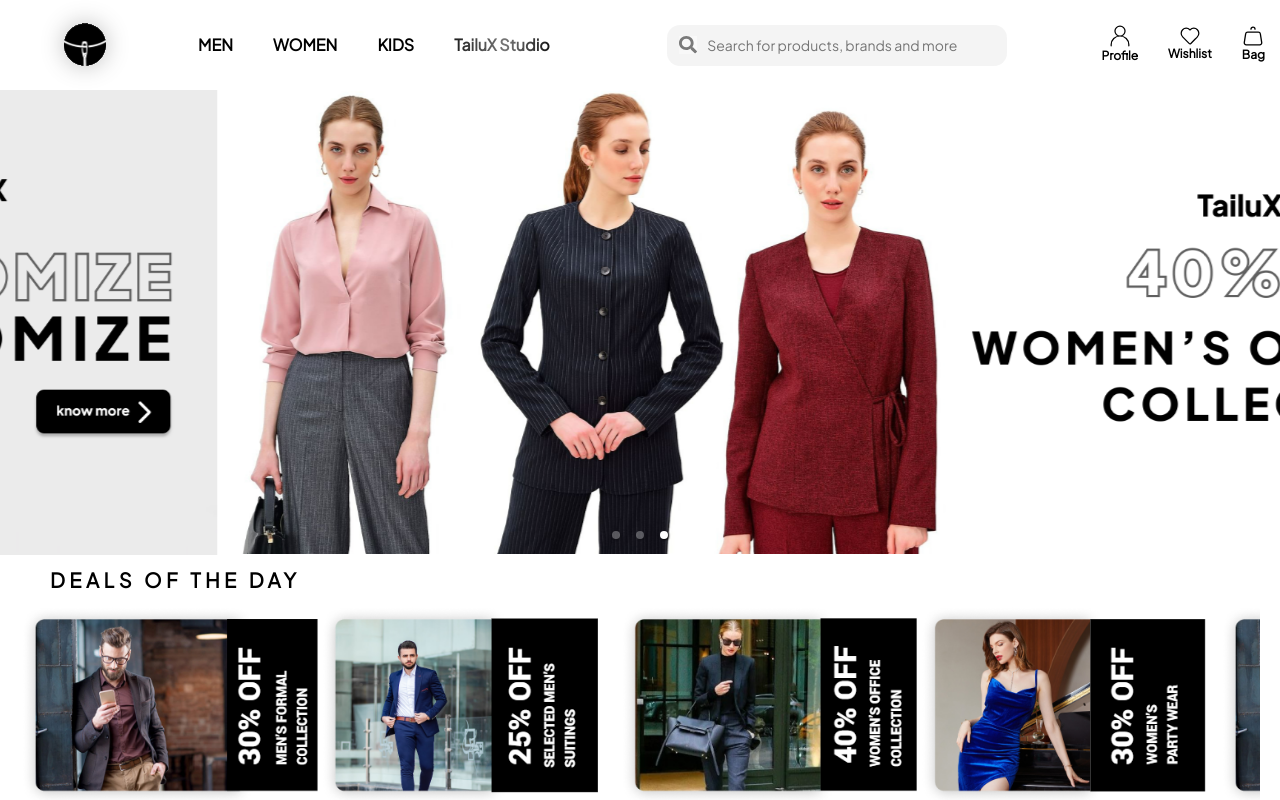
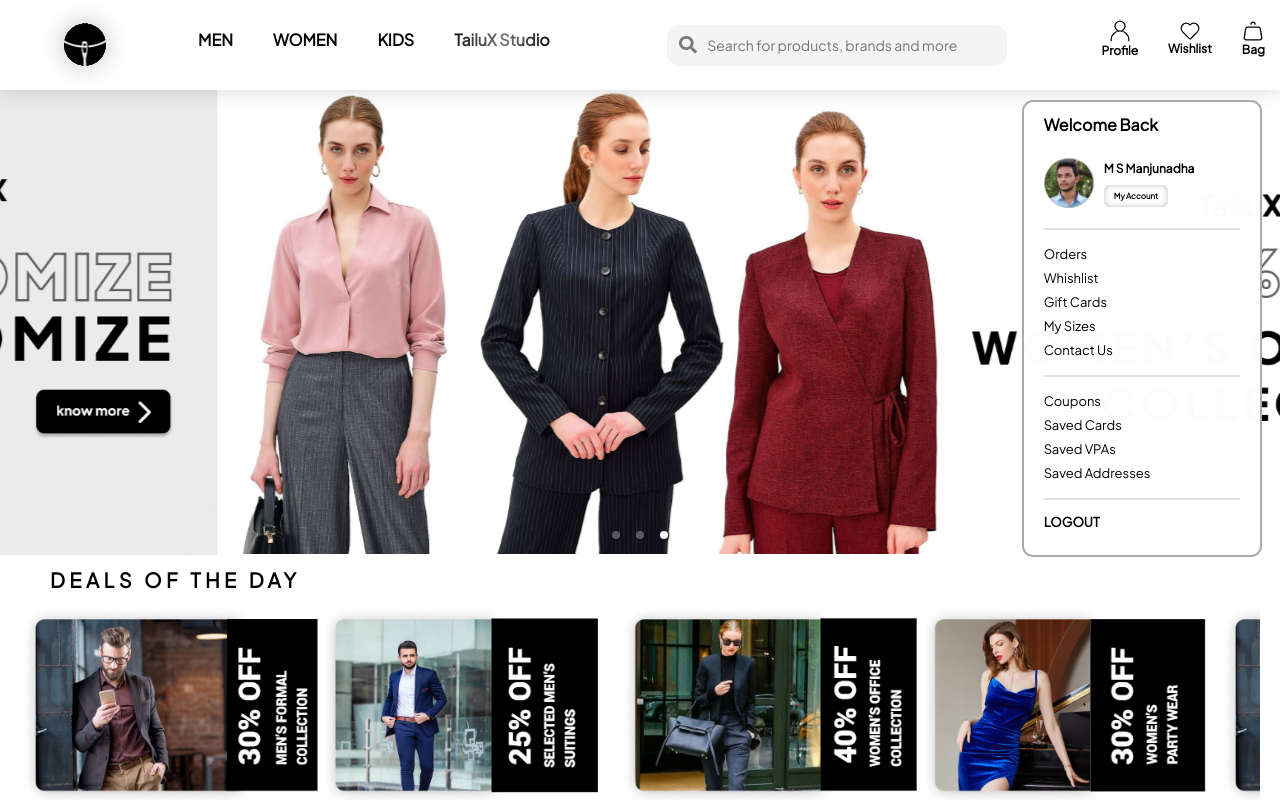
Before and after one commit to iamshiv007/tailux, a React (Create React App) app: page / in a window 1280 px wide. Shown: the top 800 px of the page. Built offline with nearby package versions, Linux system fonts and the light colour scheme.

Commit message:
Navbar hover Effects and ProfileDropDown Completed

```diff
--- a/src/components/layout/navbar/Navbar.css
+++ b/src/components/layout/navbar/Navbar.css
@@ -3,12 +3,11 @@
   justify-content: space-between;
   align-items: center;
   background: rgba(255, 255, 255, 0.38);
-    box-shadow: 0px -3.99722px 22.984px rgba(0, 0, 0, 0.25);
+  box-shadow: 0px -3.99722px 22.984px #00000040;
   backdrop-filter: blur(59.4587px);
-  }
-
-  nav a, nav img, nav div{
-    background-color: rgba(255, 255, 255, 0.38) !important;
+  position: sticky;
+  top:0%;
+  z-index: 10;
 }
 
 nav .navLogo {
@@ -24,12 +23,18 @@
   text-decoration: none;
   color: black;
   font-size: 16px;
-    font-weight: 700;
-    font-family: "Plus Jakarta Sans";
-    padding: 0 20px;
+  font-weight: 900;
+  padding: 0 15px;
+  margin: 0 5px;
   height: 90px;
   display: flex;
   align-items: center;
+  border-bottom: 10px solid transparent;
+  transition: all 0.5s;
+}
+
+nav .categoryLink > div > a:hover {
+  border-bottom: 10px solid #3a3a3a;
 }
 
 nav .categoryLink > .TailuXStudioLink > a {
@@ -43,6 +48,20 @@
   -webkit-text-fill-color: transparent;
   background-clip: text;
   -webkit-text-fill-color: transparent;
+}
+
+nav .categoryLink > .TailuXStudioLink > a:hover {
+  background: linear-gradient(
+    90deg,
+    #001f8b 2.24%,
+    #0085ff 51.81%,
+    #00229c 92.63%
+  );
+  -webkit-background-clip: text;
+  -webkit-text-fill-color: transparent;
+  background-clip: text;
+  -webkit-text-fill-color: transparent;
+  border-bottom: 10px solid transparent;
 }
 
 nav > .searchBar {
@@ -77,7 +96,7 @@
 
 nav > .rightSide {
   display: flex;
-    align-items: end;
+  align-items: flex-end;
 }
 
 nav > .rightSide > div > a {
@@ -91,6 +110,19 @@
   height: 90px;
 }
 
+nav .rightSide > div > a {
+  border-bottom: 10px solid transparent;
+}
+
+nav .rightSide > div:first-child > a{
+  position: relative;
+}
+
+nav .rightSide > div:first-child > a:hover {
+  border-bottom: 10px solid #3a3a3a;
+  transition: all 1s;
+}
+
 nav > .rightSide > div > a > div {
   display: flex;
   flex-direction: column;
--- a/src/components/layout/navbar/Navbar.jsx
+++ b/src/components/layout/navbar/Navbar.jsx
@@ -1,4 +1,4 @@
-import React from "react";
+import React, { Fragment, useState } from "react";
 import { Link } from "react-router-dom";
 import Logo from "../../../assests/images/Logo.svg";
 import SearchIcon from "../../../assests/images/SearchIcon.svg";
@@ -6,10 +6,22 @@
 import WishlistIcon from "../../../assests/images/WishlistIcon.svg";
 import BagIcon from "../../../assests/images/BagIcon.svg";
 import "./Navbar.css";
+import ProfileDropDown from "./ProfileDropDown";
 
 const Navbar = () => {
+
+  const [display1, setDisplay1] = useState('')
+
+  const VisibleProfileDropDown = () => {
+    setDisplay1('block')
+  }
+
+  const InVisibleProfileDropDown = () => {
+    setDisplay1("none")
+  }
+
   return (
-    <div>
+    <Fragment>
       <nav>
         <div className="d-flex">
             <img className="navLogo me-5" src={Logo} alt="Tailux" />
@@ -40,11 +52,12 @@
 
         <div className="rightSide">
           <div>
-            <Link to="/">
+            <Link to="/" onMouseOver={VisibleProfileDropDown} onMouseOut={InVisibleProfileDropDown}>
               <div>
                 <img src={ProfileIcon} alt="ProfileIcon" />
                 <p>Profile</p>
               </div>
+                <ProfileDropDown display={display1} />
             </Link>
           </div>
           <div>
@@ -65,7 +78,7 @@
           </div>
         </div>
       </nav>
-    </div>
+    </Fragment>
   );
 };
 
--- /dev/null
+++ b/src/components/layout/navbar/ProfileDropDown.css
@@ -0,0 +1,97 @@
+.profileDropDownContainerWrapper {
+  position: absolute;
+  top: 100%;
+  left: -120%;
+}
+.profileDropDownContainer {
+  margin-top: 20px;
+  border: 2px solid #ababab;
+  border-radius: 11px;
+  width: 240px;
+  height: fit-content;
+  padding: 10px 20px !important;
+  background: rgba(255, 255, 255, 0.99);
+  backdrop-filter: blur(56.5px);
+}
+
+.profileDropDownContainer {
+  cursor: default;
+}
+
+.profileDropDownContainer a:hover {
+  color: black;
+}
+
+.profileDropDownContainer a {
+  width: fit-content;
+}
+
+.profileDropDownContainer > p:first-child {
+  font-size: 16px;
+  line-height: 18px;
+  padding: 4px 0;
+  width: 100%;
+}
+
+.profileDropDownContainer > div:nth-child(2) {
+  display: flex;
+  width: 100%;
+  padding: 20px 0;
+  column-gap: 10px;
+  align-items: center;
+  border-bottom: 2px solid #e1e1e1;
+}
+
+.profileDropDownContainer > div:nth-child(2) > img {
+  width: 50px;
+}
+
+.profileDropDownContainer > div:nth-child(2) > div > p {
+  font-size: 12px;
+  line-height: 14px;
+  font-weight: 700;
+  padding-bottom: 10px;
+}
+
+.profileDropDownContainer > div:nth-child(2) > div > a {
+  color: black;
+  font-weight: 700;
+  font-size: 8px;
+  line-height: 8px;
+  padding: 6px 10px;
+  background: #ffffff;
+  box-shadow: inset 0px 0px 6px rgba(0, 0, 0, 0.25);
+  border-radius: 5px;
+  text-decoration: none;
+  margin: 10px 0;
+}
+
+.profileDropDownContainer > div:nth-child(3),
+.profileDropDownContainer > div:nth-child(4) {
+  padding: 10px 0;
+  width: 100%;
+  border-bottom: 2px solid #e1e1e1;
+}
+
+.profileDropDownContainer > div:nth-child(3) > a,
+.profileDropDownContainer > div:nth-child(4) > a {
+  display: block;
+  font-weight: 500;
+  font-size: 13px;
+  line-height: 15px;
+  color: #000000;
+  text-decoration: none;
+  padding: 2px 0;
+  margin:5px 0;
+}
+
+.profileDropDownContainer > a {
+  display: block;
+  width: 100%;
+  font-size: 13px;
+  line-height: 15px;
+  color: #000000;
+  text-decoration: none;
+  padding: 15px 0;
+  font-weight: 700;
+}
--- /dev/null
+++ b/src/components/layout/navbar/ProfileDropDown.jsx
@@ -0,0 +1,46 @@
+import React, { Fragment } from "react";
+import "./ProfileDropDown.css";
+
+import ProfileImage1 from "../../../assests/images/ProfileImage1.svg";
+import { Link } from "react-router-dom";
+
+const ProfileDropDown = ({ display }) => {
+  return (
+    <Fragment>
+        <div className="profileDropDownContainerWrapper" style={{display:`${display}`}}>
+      <div className="profileDropDownContainer">
+        <p>Welcome Back</p>
+
+        <div className="userDetail">
+          <img src={ProfileImage1} alt="ProfileImage1" />
+          <div>
+            <p>M S Manjunadha</p>
+
+            <Link to='/myAccount'>My Account</Link>
+          </div>
+        </div>
+
+          <div>
+            <Link to="/orders">Orders</Link>
+            <Link to="/whishlist">Whishlist</Link>
+            <Link to="/giftCards">Gift Cards</Link>
+            <Link to="/mySizes">My Sizes</Link>
+            <Link to="/contactUs">Contact Us</Link>
+          </div>
+
+          <div>
+          <Link to="/coupons">Coupons</Link>
+          <Link to="/savedCards">Saved Cards</Link>
+          <Link to="/savedVPAs">Saved VPAs</Link>
+          <Link to="/savedAddresses">Saved Addresses</Link>
+          </div>
+
+          <Link to="/logout">LOGOUT</Link>
+
+      </div>
+      </div>
+    </Fragment>
+  );
+};
+
+export default ProfileDropDown;
--- a/src/components/product/Product.css
+++ b/src/components/product/Product.css
@@ -405,7 +405,7 @@
   > div {
   display: flex;
   column-gap: 10px;
-  align-items: end;
+  align-items: flex-end;
 }
 
 .productContainer
```
Also changed, not shown: src/assests/images/ProfileImage1.svg (added). Lines whose indentation alone changed are shown as unchanged.
